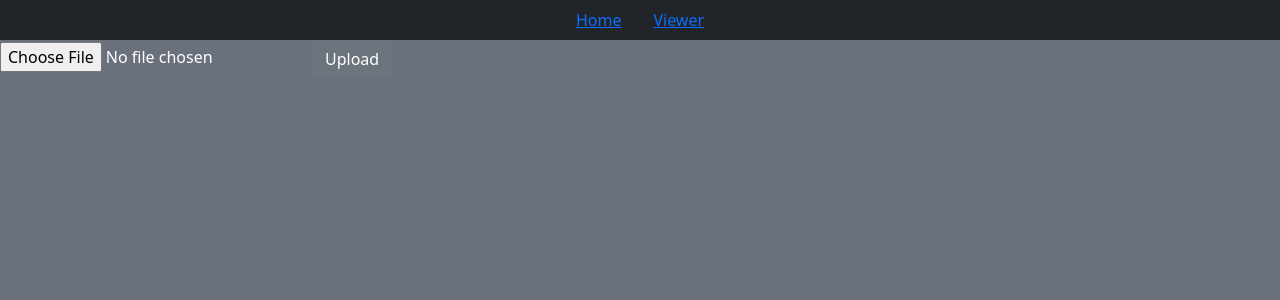
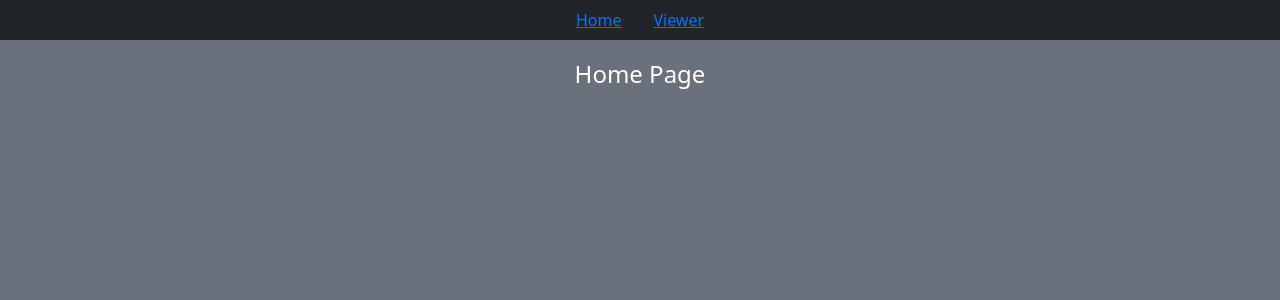
Before and after one commit to jpettyjohn/model-viewer, a React (Create React App) app: page / in a window 1280 px wide. Shown: the top 300 px of the page. Built offline with nearby package versions, Linux system fonts and the light colour scheme.

Commit message:
Upload button layout

```diff
--- a/src/App.css
+++ b/src/App.css
@@ -11,12 +11,46 @@
   gap: 2em;
 }
 
+/*Home page main */
 .home-main {
+  display: flex;
+  flex-direction: column;
+  justify-content: center; /* Horizontally centers items */
+  align-items: center; /* Vertically centers items */ /* Just for demonstration */
+  padding: 20px
+}
+
+.home-container {
   display:flex;
   align-items: center;
+  justify-content: center;
+  width:60%;
 }
 
-.button-main {
+.upload-button-main {
+  display:flex;
+  flex-direction: column;
+  align-items: center;
+  justify-content: center;
+  height: 30vh;
+  width: 100%;
+}
 
+.upload-button-container {
+  display:flex;
+  flex-direction: column;
+  align-items: center;
+  justify-content: center;
+  text-align: center;
+  gap: 1vh;
+  height: 20vh;
+  border: 1px solid #ccc; /* Just for demonstration */
+  width: 50%;
+}
 
+.upload-button-input {
+  display:flex;
+  justify-content: center;
+  gap: 10vw;
+  width:100%;
 }
--- a/src/App.js
+++ b/src/App.js
@@ -22,7 +22,7 @@ function App() {
       <NavBarComponent />
       <Container fluid style={containerStyle}>
         <Routes>
-          <Route path="/" Component={Home } />
+          <Route path="/" Component={Home} />
           <Route path="/viewer" Component={Viewer} />
         </Routes>
       </Container>
--- a/src/components/UploadButton.js
+++ b/src/components/UploadButton.js
@@ -23,31 +23,53 @@ function UploadButton() {
             formData.append('type', selectedFile.type);
 
             console.log('Uploading file:', selectedFile);
-            axios.post('/upload', formData)
-                .then(response => {
-                    console.log('File uploaded successfully:', response.data);
-                    // Handle any further actions after successful upload
-                })
-                .catch(error => {
-                    console.error('Error uploading file:', error);
-                    // Handle error
-                });
+            // axios.post('/upload', formData)
+            //     .then(response => {
+            //         console.log('File uploaded successfully:', response.data);
+            //         // Handle any further actions after successful upload
+            //     })
+            //     .catch(error => {
+            //         console.error('Error uploading file:', error);
+            //         // Handle error
+            //     });
           setSelectedFile(null);
         } else {
           console.log('No file selected');
         }
     };
 
+    const handleButtonClick = () => {
+        document.getElementById('fileInput').click();
+    };
+
+
     return (
-        <div class="button-main">
-        <input
-        type="file"
-        onChange={handleFileChange}
-        accept=".rvt" // Optional: Specify accepted file types
-        />
-        <Button variant="secondary" onClick={handleUpload}>Upload</Button>{' '}
-        {/* Optional: Display selected file name */}
-        {selectedFile && <p>Selected file: {selectedFile.name}</p>}
+        <div class="upload-button-main">
+            <div class="upload-button-container">
+                <div class="upload-button-input">
+                    <input
+                        type="file"
+                        id="fileInput"
+                        style={{ display: 'none' }}
+                        onChange={handleFileChange}
+                        accept=".rvt"
+                    />
+                    <Button
+                        variant="light"
+                        as="input"
+                        type="button"
+                        value="Choose File"
+                        onClick={handleButtonClick}
+                        accept=".rvt"
+                    />{' '}
+                </div>
+                <div>
+                    <Button variant="primary" onClick={handleUpload}>Upload</Button>{' '}
+                </div>
+                <div>
+                    {selectedFile && <p>Selected file: {selectedFile.name}</p>}
+                </div>
+            </div>
         </div>
     );
 }
--- a/src/pages/Home.js
+++ b/src/pages/Home.js
@@ -5,7 +5,9 @@ import UploadButton from '../components/UploadButton';
 const Home = () => {
     return (
         <div class="home-main">
-            <UploadButton></UploadButton>
+            <h4>Home Page</h4>
+            <div class="home-container">
+            </div>
         </div>
     );
 }
--- a/src/pages/Viewer.js
+++ b/src/pages/Viewer.js
@@ -1,8 +1,10 @@
 import React from "react";
 import { Container, Row, Col, Card } from "react-bootstrap";
+import UploadButton from "../components/UploadButton";
 
 const Viewer = () => {
     return (
+        /* Id like to change the styling to use app.css */
         <div style={{ padding: "20px" }}>
             <Container>
                 <h4 style={{ textAlign: "center" }}>Site Name</h4>
@@ -18,6 +20,7 @@ const Viewer = () => {
                             />
                         </Card>
                     </Col>
+                    <UploadButton/>
                 </Row>
             </Container>
         </div>
```
